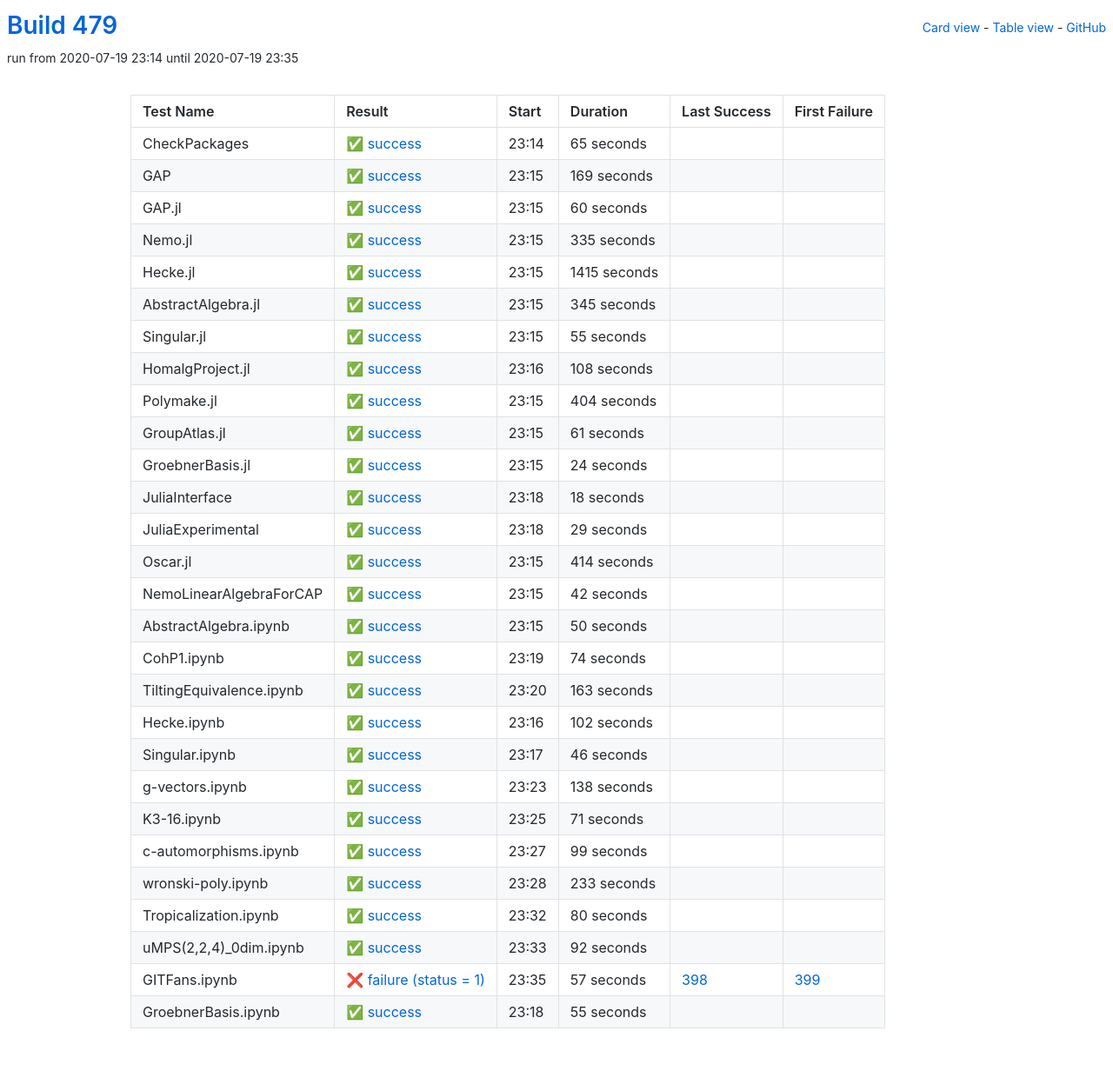
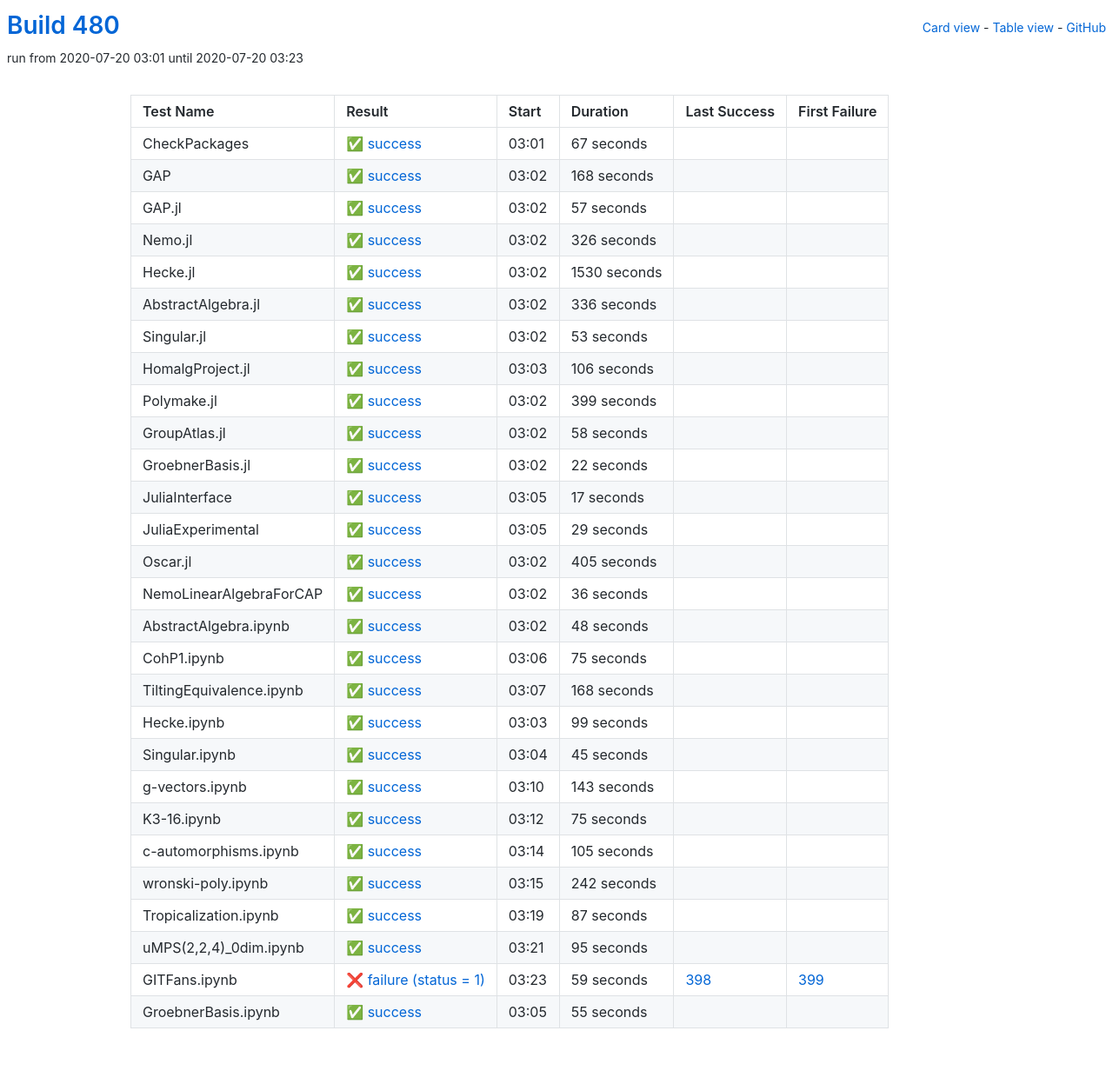
Before and after one commit to oscar-system/oscar-ci-status-stable, a Jekyll site: the page built from table.html, in a window 1280 px wide. Shown: the whole page at 87% size. Built offline with Jekyll 4.4.1, drawn with Linux system fonts in a browser that asks for light colours.

Commit message:
Build #480

```diff
--- a/_data/ci.yml
+++ b/_data/ci.yml
@@ -1,6 +1,6 @@
 ---
-build: 479
-build_url: https://oscarci.mathematik.uni-kl.de/job/oscar-stable/479/
+build: 480
+build_url: https://oscarci.mathematik.uni-kl.de/job/oscar-stable/480/
 job: oscar-stable
 organization: oscar-system
 repo: oscar-ci-status-stable
@@ -8,152 +8,152 @@ repourl: https://github.com/oscar-system/oscar-ci-status-stable
 tests:
 - name: CheckPackages
   id: checkpackages
-  log: https://oscarci.mathematik.uni-kl.de/job/oscar-stable/479/artifact/logs/build-479/CheckPackages.log
-  start: 2020-07-19 23:14
+  log: https://oscarci.mathematik.uni-kl.de/job/oscar-stable/480/artifact/logs/build-480/CheckPackages.log
+  start: 2020-07-20 03:01
   success: true
   exitcode: 0
   status: success
-  duration: 65
+  duration: 67
   last_success: false
   last_success_url:
   first_failure: false
   first_failure_url:
 - name: GAP
   id: gap
-  log: https://oscarci.mathematik.uni-kl.de/job/oscar-stable/479/artifact/logs/build-479/GAP.log
-  start: 2020-07-19 23:15
+  log: https://oscarci.mathematik.uni-kl.de/job/oscar-stable/480/artifact/logs/build-480/GAP.log
+  start: 2020-07-20 03:02
   success: true
   exitcode: 0
   status: success
-  duration: 169
+  duration: 168
   last_success: false
   last_success_url:
   first_failure: false
   first_failure_url:
 - name: GAP.jl
   id: gap-jl
-  log: https://oscarci.mathematik.uni-kl.de/job/oscar-stable/479/artifact/logs/build-479/GAP.jl.log
-  start: 2020-07-19 23:15
+  log: https://oscarci.mathematik.uni-kl.de/job/oscar-stable/480/artifact/logs/build-480/GAP.jl.log
+  start: 2020-07-20 03:02
   success: true
   exitcode: 0
   status: success
-  duration: 60
+  duration: 57
   last_success: false
   last_success_url:
   first_failure: false
   first_failure_url:
 - name: Nemo.jl
   id: nemo-jl
-  log: https://oscarci.mathematik.uni-kl.de/job/oscar-stable/479/artifact/logs/build-479/Nemo.jl.log
-  start: 2020-07-19 23:15
+  log: https://oscarci.mathematik.uni-kl.de/job/oscar-stable/480/artifact/logs/build-480/Nemo.jl.log
+  start: 2020-07-20 03:02
   success: true
   exitcode: 0
   status: success
-  duration: 335
+  duration: 326
   last_success: false
   last_success_url:
   first_failure: false
   first_failure_url:
 - name: Hecke.jl
   id: hecke-jl
-  log: https://oscarci.mathematik.uni-kl.de/job/oscar-stable/479/artifact/logs/build-479/Hecke.jl.log
-  start: 2020-07-19 23:15
+  log: https://oscarci.mathematik.uni-kl.de/job/oscar-stable/480/artifact/logs/build-480/Hecke.jl.log
+  start: 2020-07-20 03:02
   success: true
   exitcode: 0
   status: success
-  duration: 1415
+  duration: 1530
   last_success: false
   last_success_url:
   first_failure: false
   first_failure_url:
 - name: AbstractAlgebra.jl
   id: abstractalgebra-jl
-  log: https://oscarci.mathematik.uni-kl.de/job/oscar-stable/479/artifact/logs/build-479/AbstractAlgebra.jl.log
-  start: 2020-07-19 23:15
+  log: https://oscarci.mathematik.uni-kl.de/job/oscar-stable/480/artifact/logs/build-480/AbstractAlgebra.jl.log
+  start: 2020-07-20 03:02
   success: true
   exitcode: 0
   status: success
-  duration: 345
+  duration: 336
   last_success: false
   last_success_url:
   first_failure: false
   first_failure_url:
 - name: Singular.jl
   id: singular-jl
-  log: https://oscarci.mathematik.uni-kl.de/job/oscar-stable/479/artifact/logs/build-479/Singular.jl.log
-  start: 2020-07-19 23:15
+  log: https://oscarci.mathematik.uni-kl.de/job/oscar-stable/480/artifact/logs/build-480/Singular.jl.log
+  start: 2020-07-20 03:02
   success: true
   exitcode: 0
   status: success
-  duration: 55
+  duration: 53
   last_success: false
   last_success_url:
   first_failure: false
   first_failure_url:
 - name: HomalgProject.jl
   id: homalgproject-jl
-  log: https://oscarci.mathematik.uni-kl.de/job/oscar-stable/479/artifact/logs/build-479/HomalgProject.jl.log
-  start: 2020-07-19 23:16
+  log: https://oscarci.mathematik.uni-kl.de/job/oscar-stable/480/artifact/logs/build-480/HomalgProject.jl.log
+  start: 2020-07-20 03:03
   success: true
   exitcode: 0
   status: success
-  duration: 108
+  duration: 106
   last_success: false
   last_success_url:
   first_failure: false
   first_failure_url:
 - name: Polymake.jl
   id: polymake-jl
-  log: https://oscarci.mathematik.uni-kl.de/job/oscar-stable/479/artifact/logs/build-479/Polymake.jl.log
-  start: 2020-07-19 23:15
+  log: https://oscarci.mathematik.uni-kl.de/job/oscar-stable/480/artifact/logs/build-480/Polymake.jl.log
+  start: 2020-07-20 03:02
   success: true
   exitcode: 0
   status: success
-  duration: 404
+  duration: 399
   last_success: false
   last_success_url:
   first_failure: false
   first_failure_url:
 - name: GroupAtlas.jl
   id: groupatlas-jl
-  log: https://oscarci.mathematik.uni-kl.de/job/oscar-stable/479/artifact/logs/build-479/GroupAtlas.jl.log
-  start: 2020-07-19 23:15
+  log: https://oscarci.mathematik.uni-kl.de/job/oscar-stable/480/artifact/logs/build-480/GroupAtlas.jl.log
+  start: 2020-07-20 03:02
   success: true
   exitcode: 0
   status: success
-  duration: 61
+  duration: 58
   last_success: false
   last_success_url:
   first_failure: false
   first_failure_url:
 - name: GroebnerBasis.jl
   id: groebnerbasis-jl
-  log: https://oscarci.mathematik.uni-kl.de/job/oscar-stable/479/artifact/logs/build-479/GroebnerBasis.jl.log
-  start: 2020-07-19 23:15
+  log: https://oscarci.mathematik.uni-kl.de/job/oscar-stable/480/artifact/logs/build-480/GroebnerBasis.jl.log
+  start: 2020-07-20 03:02
   success: true
   exitcode: 0
   status: success
-  duration: 24
+  duration: 22
   last_success: false
   last_success_url:
   first_failure: false
   first_failure_url:
 - name: JuliaInterface
   id: juliainterface
-  log: https://oscarci.mathematik.uni-kl.de/job/oscar-stable/479/artifact/logs/build-479/JuliaInterface.log
-  start: 2020-07-19 23:18
+  log: https://oscarci.mathematik.uni-kl.de/job/oscar-stable/480/artifact/logs/build-480/JuliaInterface.log
+  start: 2020-07-20 03:05
   success: true
   exitcode: 0
   status: success
-  duration: 18
+  duration: 17
   last_success: false
   last_success_url:
   first_failure: false
   first_failure_url:
 - name: JuliaExperimental
   id: juliaexperimental
-  log: https://oscarci.mathematik.uni-kl.de/job/oscar-stable/479/artifact/logs/build-479/JuliaExperimental.log
-  start: 2020-07-19 23:18
+  log: https://oscarci.mathematik.uni-kl.de/job/oscar-stable/480/artifact/logs/build-480/JuliaExperimental.log
+  start: 2020-07-20 03:05
   success: true
   exitcode: 0
   status: success
@@ -164,116 +164,68 @@ tests:
   first_failure_url:
 - name: Oscar.jl
   id: oscar-jl
-  log: https://oscarci.mathematik.uni-kl.de/job/oscar-stable/479/artifact/logs/build-479/Oscar.jl.log
-  start: 2020-07-19 23:15
+  log: https://oscarci.mathematik.uni-kl.de/job/oscar-stable/480/artifact/logs/build-480/Oscar.jl.log
+  start: 2020-07-20 03:02
   success: true
   exitcode: 0
   status: success
-  duration: 414
+  duration: 405
   last_success: false
   last_success_url:
   first_failure: false
   first_failure_url:
 - name: NemoLinearAlgebraForCAP
   id: nemolinearalgebraforcap
-  log: https://oscarci.mathematik.uni-kl.de/job/oscar-stable/479/artifact/logs/build-479/NemoLinearAlgebraForCAP.log
-  start: 2020-07-19 23:15
+  log: https://oscarci.mathematik.uni-kl.de/job/oscar-stable/480/artifact/logs/build-480/NemoLinearAlgebraForCAP.log
+  start: 2020-07-20 03:02
   success: true
   exitcode: 0
   status: success
-  duration: 42
+  duration: 36
   last_success: false
   last_success_url:
   first_failure: false
   first_failure_url:
 - name: AbstractAlgebra.ipynb
   id: abstractalgebra-ipynb
-  log: https://oscarci.mathematik.uni-kl.de/job/oscar-stable/479/artifact/logs/build-479/AbstractAlgebra.ipynb.log
-  start: 2020-07-19 23:15
+  log: https://oscarci.mathematik.uni-kl.de/job/oscar-stable/480/artifact/logs/build-480/AbstractAlgebra.ipynb.log
+  start: 2020-07-20 03:02
   success: true
   exitcode: 0
   status: success
-  duration: 50
+  duration: 48
   last_success: false
   last_success_url:
   first_failure: false
   first_failure_url:
 - name: CohP1.ipynb
   id: cohp1-ipynb
-  log: https://oscarci.mathematik.uni-kl.de/job/oscar-stable/479/artifact/logs/build-479/CohP1.ipynb.log
-  start: 2020-07-19 23:19
+  log: https://oscarci.mathematik.uni-kl.de/job/oscar-stable/480/artifact/logs/build-480/CohP1.ipynb.log
+  start: 2020-07-20 03:06
   success: true
   exitcode: 0
   status: success
-  duration: 74
+  duration: 75
   last_success: false
   last_success_url:
   first_failure: false
   first_failure_url:
 - name: TiltingEquivalence.ipynb
   id: tiltingequivalence-ipynb
-  log: https://oscarci.mathematik.uni-kl.de/job/oscar-stable/479/artifact/logs/build-479/TiltingEquivalence.ipynb.log
-  start: 2020-07-19 23:20
+  log: https://oscarci.mathematik.uni-kl.de/job/oscar-stable/480/artifact/logs/build-480/TiltingEquivalence.ipynb.log
+  start: 2020-07-20 03:07
   success: true
   exitcode: 0
   status: success
-  duration: 163
+  duration: 168
   last_success: false
   last_success_url:
   first_failure: false
   first_failure_url:
 - name: Hecke.ipynb
   id: hecke-ipynb
-  log: https://oscarci.mathematik.uni-kl.de/job/oscar-stable/479/artifact/logs/build-479/Hecke.ipynb.log
-  start: 2020-07-19 23:16
-  success: true
-  exitcode: 0
-  status: success
-  duration: 102
-  last_success: false
-  last_success_url:
-  first_failure: false
-  first_failure_url:
-- name: Singular.ipynb
-  id: singular-ipynb
-  log: https://oscarci.mathematik.uni-kl.de/job/oscar-stable/479/artifact/logs/build-479/Singular.ipynb.log
-  start: 2020-07-19 23:17
-  success: true
-  exitcode: 0
-  status: success
-  duration: 46
-  last_success: false
-  last_success_url:
-  first_failure: false
-  first_failure_url:
-- name: g-vectors.ipynb
-  id: g-vectors-ipynb
-  log: https://oscarci.mathematik.uni-kl.de/job/oscar-stable/479/artifact/logs/build-479/g-vectors.ipynb.log
-  start: 2020-07-19 23:23
-  success: true
-  exitcode: 0
-  status: success
-  duration: 138
-  last_success: false
-  last_success_url:
-  first_failure: false
-  first_failure_url:
-- name: K3-16.ipynb
-  id: k3-16-ipynb
-  log: https://oscarci.mathematik.uni-kl.de/job/oscar-stable/479/artifact/logs/build-479/K3-16.ipynb.log
-  start: 2020-07-19 23:25
-  success: true
-  exitcode: 0
-  status: success
-  duration: 71
-  last_success: false
-  last_success_url:
-  first_failure: false
-  first_failure_url:
-- name: c-automorphisms.ipynb
-  id: c-automorphisms-ipynb
-  log: https://oscarci.mathematik.uni-kl.de/job/oscar-stable/479/artifact/logs/build-479/c-automorphisms.ipynb.log
-  start: 2020-07-19 23:27
+  log: https://oscarci.mathematik.uni-kl.de/job/oscar-stable/480/artifact/logs/build-480/Hecke.ipynb.log
+  start: 2020-07-20 03:03
   success: true
   exitcode: 0
   status: success
@@ -282,58 +234,106 @@ tests:
   last_success_url:
   first_failure: false
   first_failure_url:
-- name: wronski-poly.ipynb
-  id: wronski-poly-ipynb
-  log: https://oscarci.mathematik.uni-kl.de/job/oscar-stable/479/artifact/logs/build-479/wronski-poly.ipynb.log
-  start: 2020-07-19 23:28
+- name: Singular.ipynb
+  id: singular-ipynb
+  log: https://oscarci.mathematik.uni-kl.de/job/oscar-stable/480/artifact/logs/build-480/Singular.ipynb.log
+  start: 2020-07-20 03:04
   success: true
   exitcode: 0
   status: success
-  duration: 233
+  duration: 45
+  last_success: false
+  last_success_url:
+  first_failure: false
+  first_failure_url:
+- name: g-vectors.ipynb
+  id: g-vectors-ipynb
+  log: https://oscarci.mathematik.uni-kl.de/job/oscar-stable/480/artifact/logs/build-480/g-vectors.ipynb.log
+  start: 2020-07-20 03:10
+  success: true
+  exitcode: 0
+  status: success
+  duration: 143
+  last_success: false
+  last_success_url:
+  first_failure: false
+  first_failure_url:
+- name: K3-16.ipynb
+  id: k3-16-ipynb
+  log: https://oscarci.mathematik.uni-kl.de/job/oscar-stable/480/artifact/logs/build-480/K3-16.ipynb.log
+  start: 2020-07-20 03:12
+  success: true
+  exitcode: 0
+  status: success
+  duration: 75
+  last_success: false
+  last_success_url:
+  first_failure: false
+  first_failure_url:
+- name: c-automorphisms.ipynb
+  id: c-automorphisms-ipynb
+  log: https://oscarci.mathematik.uni-kl.de/job/oscar-stable/480/artifact/logs/build-480/c-automorphisms.ipynb.log
+  start: 2020-07-20 03:14
+  success: true
+  exitcode: 0
+  status: success
+  duration: 105
+  last_success: false
+  last_success_url:
+  first_failure: false
+  first_failure_url:
+- name: wronski-poly.ipynb
+  id: wronski-poly-ipynb
+  log: https://oscarci.mathematik.uni-kl.de/job/oscar-stable/480/artifact/logs/build-480/wronski-poly.ipynb.log
+  start: 2020-07-20 03:15
+  success: true
+  exitcode: 0
+  status: success
+  duration: 242
   last_success: false
   last_success_url:
   first_failure: false
   first_failure_url:
 - name: Tropicalization.ipynb
   id: tropicalization-ipynb
-  log: https://oscarci.mathematik.uni-kl.de/job/oscar-stable/479/artifact/logs/build-479/Tropicalization.ipynb.log
-  start: 2020-07-19 23:32
+  log: https://oscarci.mathematik.uni-kl.de/job/oscar-stable/480/artifact/logs/build-480/Tropicalization.ipynb.log
+  start: 2020-07-20 03:19
   success: true
   exitcode: 0
   status: success
-  duration: 80
+  duration: 87
   last_success: false
   last_success_url:
   first_failure: false
   first_failure_url:
 - name: uMPS(2,2,4)_0dim.ipynb
   id: umps-2-2-4-0dim-ipynb
-  log: https://oscarci.mathematik.uni-kl.de/job/oscar-stable/479/artifact/logs/build-479/uMPS-2-2-4-_0dim.ipynb.log
-  start: 2020-07-19 23:33
+  log: https://oscarci.mathematik.uni-kl.de/job/oscar-stable/480/artifact/logs/build-480/uMPS-2-2-4-_0dim.ipynb.log
+  start: 2020-07-20 03:21
   success: true
   exitcode: 0
   status: success
-  duration: 92
+  duration: 95
   last_success: false
   last_success_url:
   first_failure: false
   first_failure_url:
 - name: GITFans.ipynb
   id: gitfans-ipynb
-  log: https://oscarci.mathematik.uni-kl.de/job/oscar-stable/479/artifact/logs/build-479/GITFans.ipynb.log
-  start: 2020-07-19 23:35
+  log: https://oscarci.mathematik.uni-kl.de/job/oscar-stable/480/artifact/logs/build-480/GITFans.ipynb.log
+  start: 2020-07-20 03:23
   success: false
   exitcode: 1
   status: failure
-  duration: 57
+  duration: 59
   last_success: 398
   last_success_url: https://oscarci.mathematik.uni-kl.de/job/oscar-stable/398/
   first_failure: 399
   first_failure_url: https://oscarci.mathematik.uni-kl.de/job/oscar-stable/399/
 - name: GroebnerBasis.ipynb
   id: groebnerbasis-ipynb
-  log: https://oscarci.mathematik.uni-kl.de/job/oscar-stable/479/artifact/logs/build-479/GroebnerBasis.ipynb.log
-  start: 2020-07-19 23:18
+  log: https://oscarci.mathematik.uni-kl.de/job/oscar-stable/480/artifact/logs/build-480/GroebnerBasis.ipynb.log
+  start: 2020-07-20 03:05
   success: true
   exitcode: 0
   status: success
```
Also changed, not shown: README.md.
